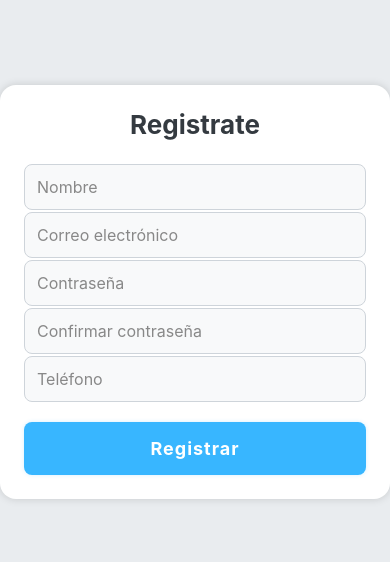
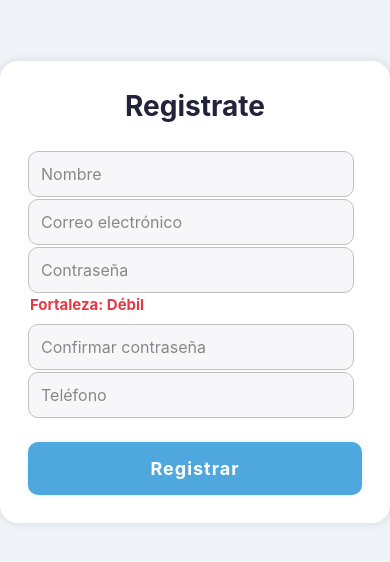
Before and after one commit to BruGeth/lab04-dam, a React Native app: screen / in a window 390 px wide. Shown: the part 130-692 px from the top of the page. Built offline with nearby package versions, Linux system fonts and the light colour scheme.

Commit message:
Refactor form validation to use dedicated validation functions and improve real-time error handling

```diff
--- a/App.js
+++ b/App.js
@@ -7,6 +7,14 @@ import {
   StyleSheet,
   Alert,
 } from "react-native";
+import {
+  validateNombre,
+  validateEmail,
+  validatePassword,
+  validateConfirmPassword,
+  validateTelefono,
+  getPasswordStrength,
+} from "./validators";
 
 export default function App() {
   const [nombre, setNombre] = useState("");
@@ -21,69 +29,56 @@ export default function App() {
   const [confirmPasswordError, setConfirmPasswordError] = useState("");
   const [telefonoError, setTelefonoError] = useState("");
 
+  // Validación en tiempo real
+  const handleNombre = (text) => {
+    setNombre(text);
+    setNombreError(validateNombre(text));
+  };
+  const handleEmail = (text) => {
+    setEmail(text);
+    setEmailError(validateEmail(text));
+  };
+  const handlePassword = (text) => {
+    setPassword(text);
+    setPasswordError(validatePassword(text));
+  };
+  const handleConfirmPassword = (text) => {
+    setConfirmPassword(text);
+    setConfirmPasswordError(validateConfirmPassword(password, text));
+  };
+  const handleTelefono = (text) => {
+    setTelefono(text);
+    setTelefonoError(validateTelefono(text));
+  };
+
   const validateForm = () => {
-    let valid = true;
+    const nombreErr = validateNombre(nombre);
+    const emailErr = validateEmail(email);
+    const passwordErr = validatePassword(password);
+    const confirmPasswordErr = validateConfirmPassword(password, confirmPassword);
+    const telefonoErr = validateTelefono(telefono);
 
-    // Validación de nombre
-    if (!nombre) {
-      setNombreError("El nombre es obligatorio");
-      valid = false;
-    } else if (nombre.length < 3) {
-      setNombreError("El nombre debe tener al menos 3 caracteres");
-      valid = false;
-    } else {
-      setNombreError("");
-    }
+    setNombreError(nombreErr);
+    setEmailError(emailErr);
+    setPasswordError(passwordErr);
+    setConfirmPasswordError(confirmPasswordErr);
+    setTelefonoError(telefonoErr);
 
-    // Validación de correo
-    const emailRegex = /^[^\s@]+@[^\s@]+\.[^\s@]+$/;
-    if (!email) {
-      setEmailError("El correo es obligatorio");
-      valid = false;
-    } else if (!emailRegex.test(email)) {
-      setEmailError("El correo debe tener un formato válido");
-      valid = false;
-    } else {
-      setEmailError("");
-    }
-
-    // Validación de contraseña
-    if (!password) {
-      setPasswordError("La contraseña es obligatoria");
-      valid = false;
-    } else if (password.length < 6) {
-      setPasswordError("La contraseña debe tener al menos 6 caracteres");
-      valid = false;
-    } else {
-      setPasswordError("");
-    }
-
-    // Validación de confirmación de contraseña
-    if (!confirmPassword) {
-      setConfirmPasswordError("Debes confirmar la contraseña");
-      valid = false;
-    } else if (password !== confirmPassword) {
-      setConfirmPasswordError("Las contraseñas no coinciden");
-      valid = false;
-    } else {
-      setConfirmPasswordError("");
-    }
-
-    // Validación de teléfono
-    const phoneRegex = /^\d{10}$/;
-    if (!telefono) {
-      setTelefonoError("El teléfono es obligatorio");
-      valid = false;
-    } else if (!phoneRegex.test(telefono)) {
-      setTelefonoError("El teléfono debe tener exactamente 10 dígitos");
-      valid = false;
-    } else {
-      setTelefonoError("");
-    }
-
-    if (valid) {
+    if (
+      !nombreErr &&
+      !emailErr &&
+      !passwordErr &&
+      !confirmPasswordErr &&
+      !telefonoErr
+    ) {
       Alert.alert("Registro exitoso");
     }
+  };
+
+  // Íconos según validez
+  const getIcon = (error, value) => {
+    if (!value) return "";
+    return error ? "❌" : "✅";
   };
 
   return (
@@ -91,58 +86,78 @@ export default function App() {
       <View style={styles.card}>
         <Text style={styles.title}>Registrate</Text>
 
+        <View style={styles.inputContainer}>
           <TextInput
             style={styles.input}
             placeholder="Nombre"
             value={nombre}
-          onChangeText={setNombre}
+            onChangeText={handleNombre}
             placeholderTextColor="#888"
           />
+          <Text style={styles.icon}>{getIcon(nombreError, nombre)}</Text>
+        </View>
         {nombreError ? <Text style={styles.error}>{nombreError}</Text> : null}
 
+        <View style={styles.inputContainer}>
           <TextInput
             style={styles.input}
             placeholder="Correo electrónico"
             value={email}
-          onChangeText={setEmail}
+            onChangeText={handleEmail}
             keyboardType="email-address"
             placeholderTextColor="#888"
           />
+          <Text style={styles.icon}>{getIcon(emailError, email)}</Text>
+        </View>
         {emailError ? <Text style={styles.error}>{emailError}</Text> : null}
 
+        <View style={styles.inputContainer}>
           <TextInput
             style={styles.input}
             placeholder="Contraseña"
             secureTextEntry
             value={password}
-          onChangeText={setPassword}
+            onChangeText={handlePassword}
             placeholderTextColor="#888"
           />
-        {passwordError ? (
-          <Text style={styles.error}>{passwordError}</Text>
-        ) : null}
+          <Text style={styles.icon}>{getIcon(passwordError, password)}</Text>
+        </View>
+        {passwordError ? <Text style={styles.error}>{passwordError}</Text> : null}
+        <Text style={[styles.strength,
+          getPasswordStrength(password)==="Fuerte"?styles.strong:
+          getPasswordStrength(password)==="Media"?styles.medium:
+          styles.weak
+        ]}>
+          Fortaleza: {getPasswordStrength(password)}
+        </Text>
 
+        <View style={styles.inputContainer}>
           <TextInput
             style={styles.input}
             placeholder="Confirmar contraseña"
             secureTextEntry
             value={confirmPassword}
-          onChangeText={setConfirmPassword}
+            onChangeText={handleConfirmPassword}
             placeholderTextColor="#888"
           />
+          <Text style={styles.icon}>{getIcon(confirmPasswordError, confirmPassword)}</Text>
+        </View>
         {confirmPasswordError ? (
           <Text style={styles.error}>{confirmPasswordError}</Text>
         ) : null}
 
+        <View style={styles.inputContainer}>
           <TextInput
             style={styles.input}
             placeholder="Teléfono"
             value={telefono}
-          onChangeText={setTelefono}
+            onChangeText={handleTelefono}
             keyboardType="numeric"
             maxLength={10}
             placeholderTextColor="#888"
           />
+          <Text style={styles.icon}>{getIcon(telefonoError, telefono)}</Text>
+        </View>
         {telefonoError ? (
           <Text style={styles.error}>{telefonoError}</Text>
         ) : null}
@@ -158,7 +173,7 @@ export default function App() {
 const styles = StyleSheet.create({
   screen: {
     flex: 1,
-    backgroundColor: "#e9ecef",
+    backgroundColor: "#f0f4f8",
     justifyContent: "center",
     alignItems: "center",
   },
@@ -166,36 +181,45 @@ const styles = StyleSheet.create({
     width: "100%",
     maxWidth: 400,
     backgroundColor: "#fff",
-    borderRadius: 16,
-    padding: 24,
+    borderRadius: 18,
+    padding: 28,
     shadowColor: "#000",
-    shadowOpacity: 0.15,
-    shadowRadius: 8,
-    elevation: 8,
+    shadowOpacity: 0.12,
+    shadowRadius: 10,
+    elevation: 10,
   },
   title: {
-    fontSize: 26,
+    fontSize: 28,
     fontWeight: "bold",
-    marginBottom: 24,
+    marginBottom: 28,
     textAlign: "center",
-    color: "#343a40",
+    color: "#22223b",
+  },
+  inputContainer: {
+    flexDirection: "row",
+    alignItems: "center",
+    marginBottom: 2,
   },
   input: {
+    flex: 1,
     borderWidth: 1,
-    borderColor: "#ced4da",
-    backgroundColor: "#f8f9fa",
+    borderColor: "#bfc0c0",
+    backgroundColor: "#f7f7fa",
     padding: 12,
-    marginBottom: 2,
-    borderRadius: 8,
+    borderRadius: 10,
     fontSize: 16,
-    color: "#212529",
+    color: "#22223b",
+  },
+  icon: {
+    fontSize: 22,
+    marginLeft: 8,
   },
   button: {
-    backgroundColor: "#38b6ff",
+    backgroundColor: "#4ea8de",
     padding: 16,
-    borderRadius: 8,
-    marginTop: 18,
-    shadowColor: "#38b6ff",
+    borderRadius: 10,
+    marginTop: 22,
+    shadowColor: "#4ea8de",
     shadowOpacity: 0.2,
     shadowRadius: 4,
     elevation: 2,
@@ -213,4 +237,19 @@ const styles = StyleSheet.create({
     marginLeft: 2,
     fontSize: 14,
   },
+  strength: {
+    fontWeight: "bold",
+    marginBottom: 10,
+    marginLeft: 2,
+    fontSize: 15,
+  },
+  weak: {
+    color: "#e63946",
+  },
+  medium: {
+    color: "#f9a826",
+  },
+  strong: {
+    color: "#43aa8b",
+  },
 });
```
Lines whose indentation alone changed are shown as unchanged.
